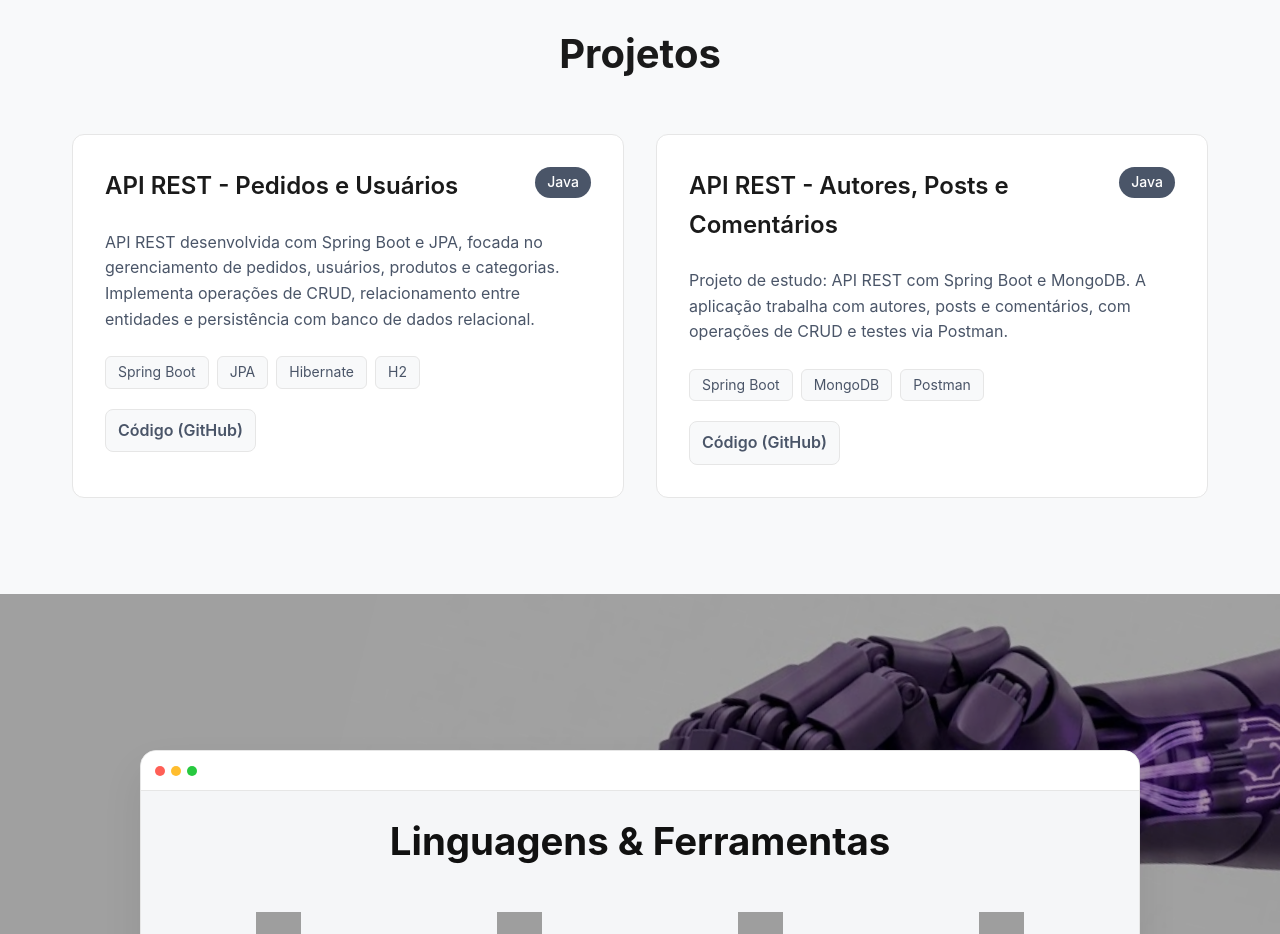
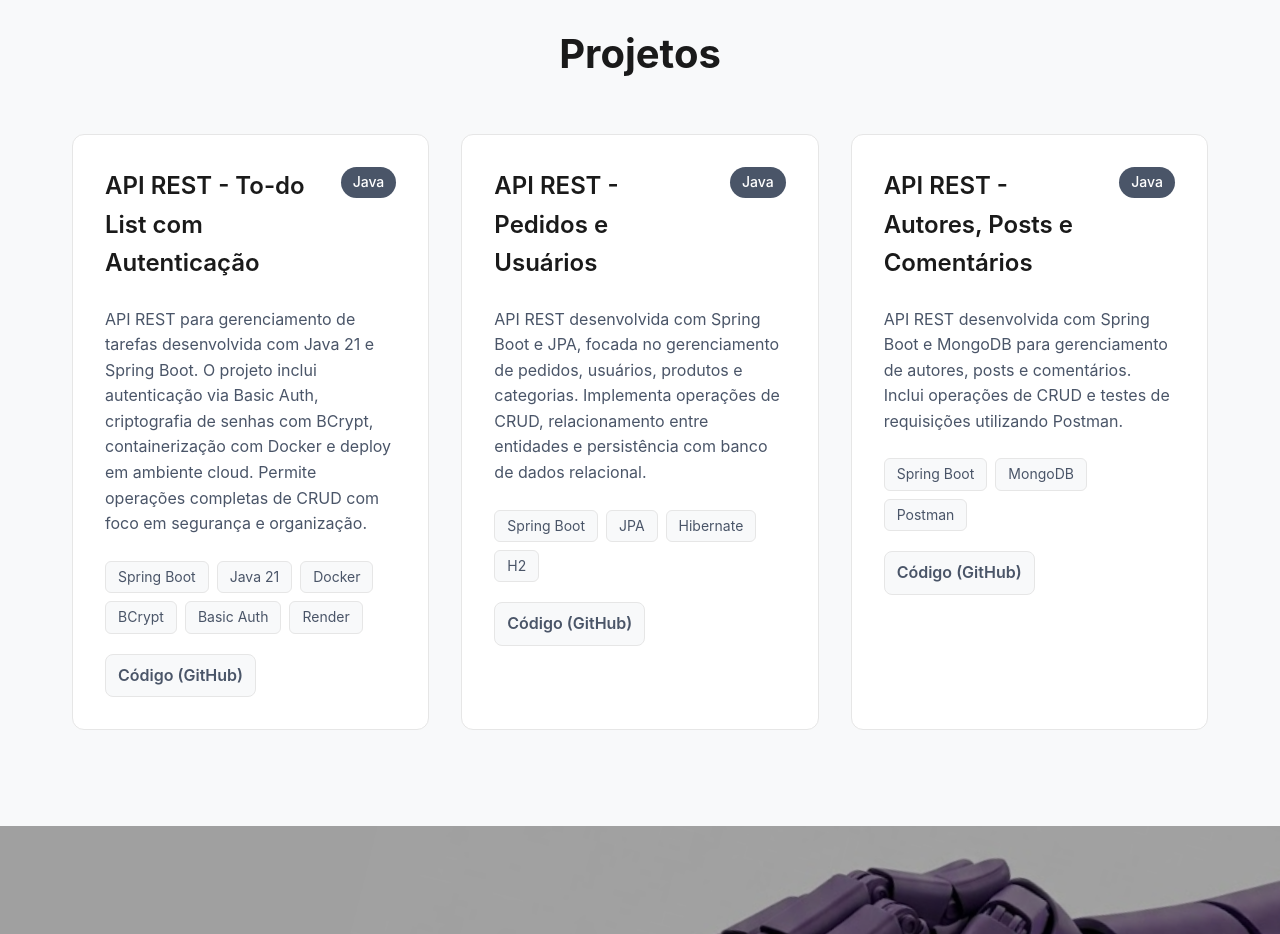
Before and after one commit to camillifidelis/portfolio-camilli-fidelis, a plain HTML site: page index.html in a window 1280 px wide. Shown: the part 1420-2354 px from the top of the page. Drawn offline with Linux system fonts and the light colour scheme; grey boxes are pictures that could not be loaded.

Commit message:
Adicionando o projeto todolist-java

```diff
--- a/index.html
+++ b/index.html
@@ -147,39 +147,86 @@
     <div class="container">
         <h2 class="section-title">Projetos</h2>
         <div class="projects-grid">
+
+            <!-- todolist-java -->
             <article class="project-card">
                 <div class="project-header">
-                            <h3 class="project-title">API REST - Pedidos e Usuários</h3> <span
-                                class="project-tag">Java</span>
+                    <h3 class="project-title">API REST - To-do List com Autenticação</h3>
+                    <span class="project-tag">Java</span>
                 </div>
-                        <p class="project-description"> API REST desenvolvida com Spring Boot e JPA, focada no
-                            gerenciamento
-                            de pedidos, usuários, produtos e categorias. Implementa operações de CRUD, relacionamento
-                            entre
-                            entidades e persistência com banco de dados relacional. </p>
-                        <div class="project-tech"> <span class="tech-badge">Spring Boot</span> <span
-                                class="tech-badge">JPA</span> <span class="tech-badge">Hibernate</span> <span
-                                class="tech-badge">H2</span> </div>
-                        <div class="project-links"> <a href="https://github.com/camillifidelis/workshop-springboot4-jpa"
-                                target="_blank" rel="noreferrer"> Código (GitHub) </a> </div>
+                <p class="project-description">
+                    API REST para gerenciamento de tarefas desenvolvida com Java 21 e Spring Boot.
+                    O projeto inclui autenticação via Basic Auth, criptografia de senhas com BCrypt,
+                    containerização com Docker e deploy em ambiente cloud. Permite operações completas
+                    de CRUD com foco em segurança e organização.
+                </p>
+                <div class="project-tech">
+                    <span class="tech-badge">Spring Boot</span>
+                    <span class="tech-badge">Java 21</span>
+                    <span class="tech-badge">Docker</span>
+                    <span class="tech-badge">BCrypt</span>
+                    <span class="tech-badge">Basic Auth</span>
+                    <span class="tech-badge">Render</span>
+                </div>
+                <div class="project-links">
+                    <a href="https://github.com/camillifidelis/todolist-java" target="_blank" rel="noreferrer">
+                        Código (GitHub)
+                    </a>
+                </div>
             </article>
+
+            <!-- workshop-springboot4-jpa -->
             <article class="project-card">
                 <div class="project-header">
-                            <h3 class="project-title">API REST - Autores, Posts e Comentários</h3> <span
-                                class="project-tag">Java</span>
+                    <h3 class="project-title">API REST - Pedidos e Usuários</h3>
+                    <span class="project-tag">Java</span>
                 </div>
-                        <p class="project-description"> Projeto de estudo: API REST com Spring Boot e MongoDB. A
-                            aplicação
-                            trabalha com autores, posts e comentários, com operações de CRUD e testes via Postman. </p>
-                        <div class="project-tech"> <span class="tech-badge">Spring Boot</span> <span
-                                class="tech-badge">MongoDB</span> <span class="tech-badge">Postman</span> </div>
-                        <!-- Links do projeto (não muda design, só adiciona utilidade) -->
-                        <div class="project-links"> <a href="https://github.com/camillifidelis/cami-projeto-mongo"
-                                target="_blank" rel="noreferrer"> Código (GitHub) </a> </div>
+                <p class="project-description">
+                    API REST desenvolvida com Spring Boot e JPA, focada no gerenciamento de pedidos,
+                    usuários, produtos e categorias. Implementa operações de CRUD, relacionamento entre
+                    entidades e persistência com banco de dados relacional.
+                </p>
+                <div class="project-tech">
+                    <span class="tech-badge">Spring Boot</span>
+                    <span class="tech-badge">JPA</span>
+                    <span class="tech-badge">Hibernate</span>
+                    <span class="tech-badge">H2</span>
+                </div>
+                <div class="project-links">
+                    <a href="https://github.com/camillifidelis/workshop-springboot4-jpa"
+                        target="_blank" rel="noreferrer">
+                        Código (GitHub)
+                    </a>
+                </div>
             </article>
+
+            <!-- cami-projeto-mongo -->
+            <article class="project-card">
+                <div class="project-header">
+                    <h3 class="project-title">API REST - Autores, Posts e Comentários</h3>
+                    <span class="project-tag">Java</span>
+                </div>
+                <p class="project-description">
+                    API REST desenvolvida com Spring Boot e MongoDB para gerenciamento de autores,
+                    posts e comentários. Inclui operações de CRUD e testes de requisições utilizando Postman.
+                </p>
+                <div class="project-tech">
+                    <span class="tech-badge">Spring Boot</span>
+                    <span class="tech-badge">MongoDB</span>
+                    <span class="tech-badge">Postman</span>
+                </div>
+                <div class="project-links">
+                    <a href="https://github.com/camillifidelis/cami-projeto-mongo"
+                        target="_blank" rel="noreferrer">
+                        Código (GitHub)
+                    </a>
+                </div>
+            </article>
+
         </div>
     </div>
 </section>
+
 
         <!-- Skills -->
         <section id="skills" class="section skills-section">
```
Lines whose indentation alone changed are shown as unchanged.
